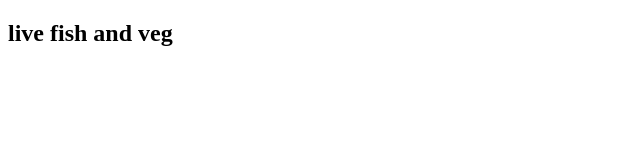
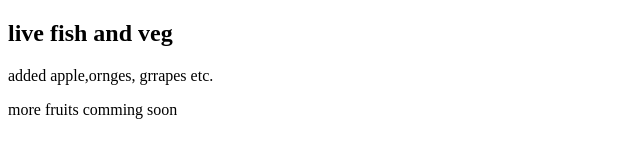
Before and after one commit to meraj974/green-grocery-mart, a plain HTML site: page index.html in a window 1280 px wide. Shown: the whole page, without its empty margins (0-640 px from the left). Drawn offline with Linux system fonts and the light colour scheme.

Commit message:
fruts added

```diff
--- a/index.html
+++ b/index.html
@@ -7,5 +7,8 @@
 </head>
 <body>
     <h2>live fish and veg</h2>
+    <p>added apple,ornges, grrapes etc.</p>
+    <p>more fruits comming soon</p>
+
 </body>
 </html>
```
